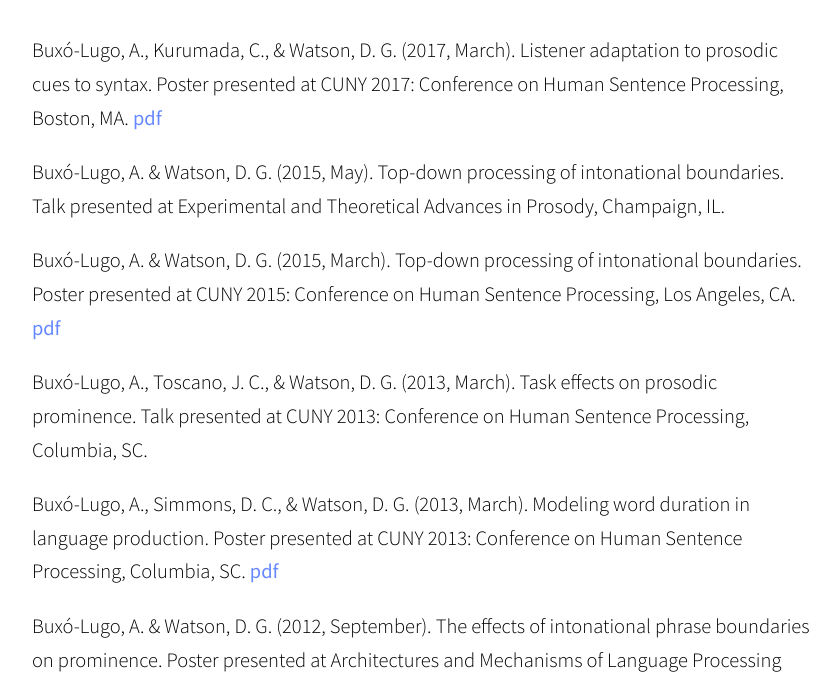
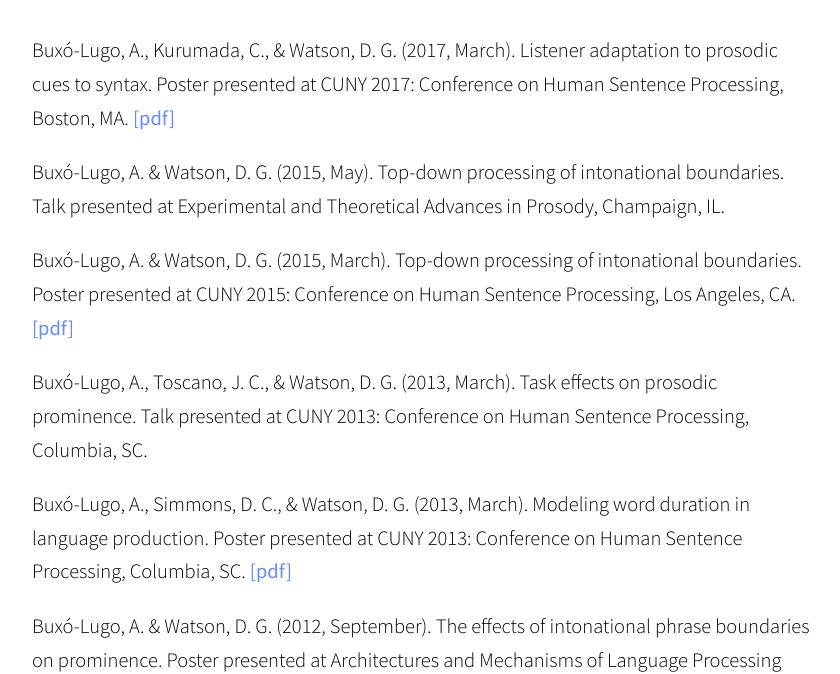
Before and after one commit to abuxolugo/abuxolugo.github.io, a Jekyll site: the page built from publications.md, in a window 1280 px wide and 900 px high, scrolled down 639 px. Shown: the part 155-829 px from the top of the window, without its empty margins (219-1059 px from the left). Built offline with Jekyll 4.4.1, drawn with Linux system fonts in a browser that asks for light colours; some web fonts are replaced.

```diff
--- a/publications.md
+++ b/publications.md
@@ -14,15 +14,15 @@ Toscano, J. C., Buxó-Lugo, A., & Watson, D. G. (2015).  Using game-based approa
 
 ## Conference Presentations
 
-Buxó-Lugo, A., Kurumada, C., & Watson, D. G. (2017, March).  Listener adaptation to prosodic cues to syntax.  Poster presented at CUNY 2017: Conference on Human Sentence Processing, Boston, MA. [pdf]({{site.baseurl}}/assets/CUNYBoundaryAdaptationABL.pdf)
+Buxó-Lugo, A., Kurumada, C., & Watson, D. G. (2017, March).  Listener adaptation to prosodic cues to syntax.  Poster presented at CUNY 2017: Conference on Human Sentence Processing, Boston, MA. [[pdf]]({{site.baseurl}}/assets/CUNYBoundaryAdaptationABL.pdf)
 
 Buxó-Lugo, A. & Watson, D. G. (2015, May).  Top-down processing of intonational boundaries.  Talk presented at Experimental and Theoretical Advances in Prosody, Champaign, IL.
 
-Buxó-Lugo, A. & Watson, D. G. (2015, March).  Top-down processing of intonational boundaries.  Poster presented at CUNY 2015: Conference on Human Sentence Processing, Los Angeles, CA. [pdf]({{site.baseurl}}/assets/TopDownBoundary_poster.pdf)
+Buxó-Lugo, A. & Watson, D. G. (2015, March).  Top-down processing of intonational boundaries.  Poster presented at CUNY 2015: Conference on Human Sentence Processing, Los Angeles, CA. [[pdf]]({{site.baseurl}}/assets/TopDownBoundary_poster.pdf)
 
 Buxó-Lugo, A., Toscano, J. C., & Watson, D. G. (2013, March).  Task effects on prosodic prominence.  Talk presented at CUNY 2013: Conference on Human Sentence Processing, Columbia, SC.
 
-Buxó-Lugo, A., Simmons, D. C., & Watson, D. G. (2013, March).  Modeling word duration in language production.  Poster presented at CUNY 2013: Conference on Human Sentence Processing, Columbia, SC. [pdf]({{site.baseurl}}/assets/SRN_CUNY_poster.pdf)
+Buxó-Lugo, A., Simmons, D. C., & Watson, D. G. (2013, March).  Modeling word duration in language production.  Poster presented at CUNY 2013: Conference on Human Sentence Processing, Columbia, SC. [[pdf]]({{site.baseurl}}/assets/SRN_CUNY_poster.pdf)
 
 Buxó-Lugo, A. & Watson, D. G. (2012, September).  The effects of intonational phrase boundaries on prominence.  Poster presented at Architectures and Mechanisms of Language Processing 2012, Riva del Garda, Italy.
 
```
